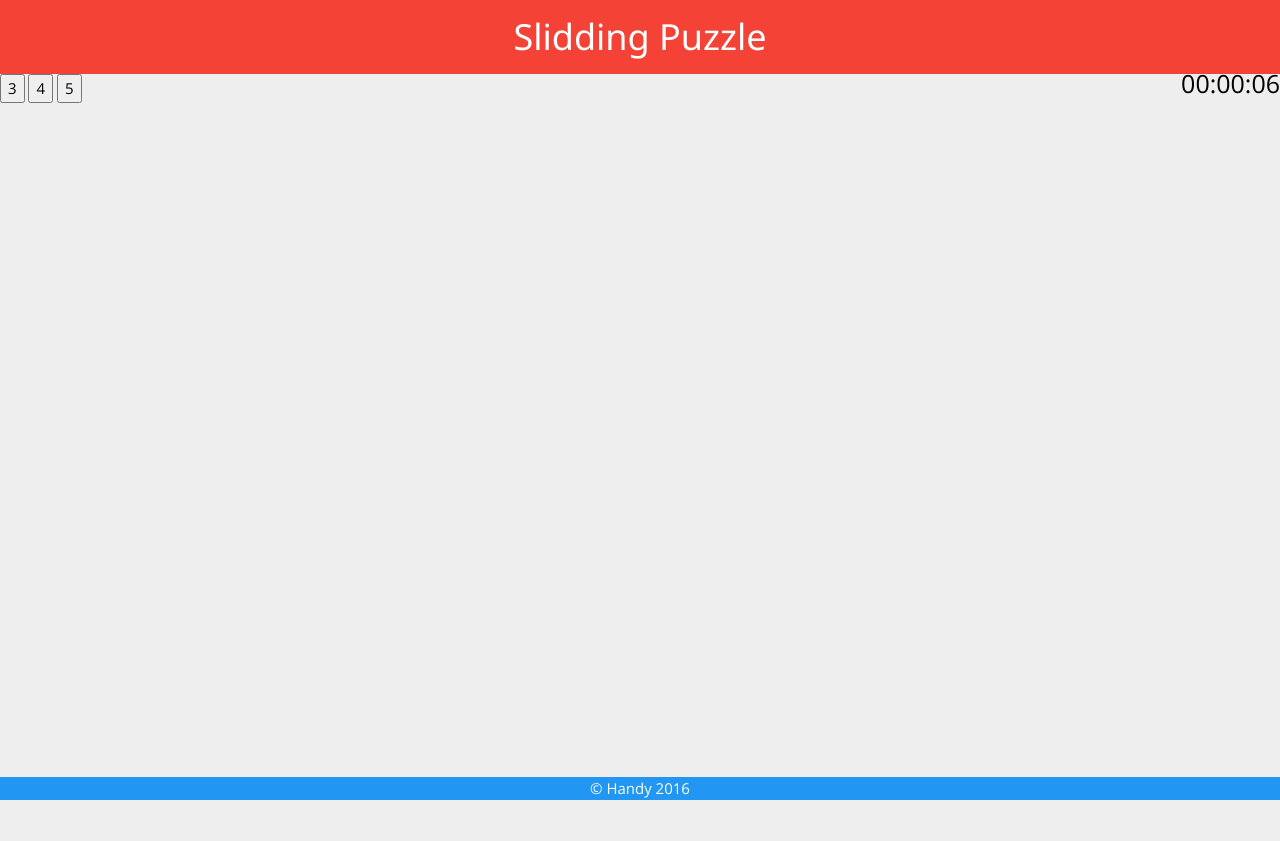
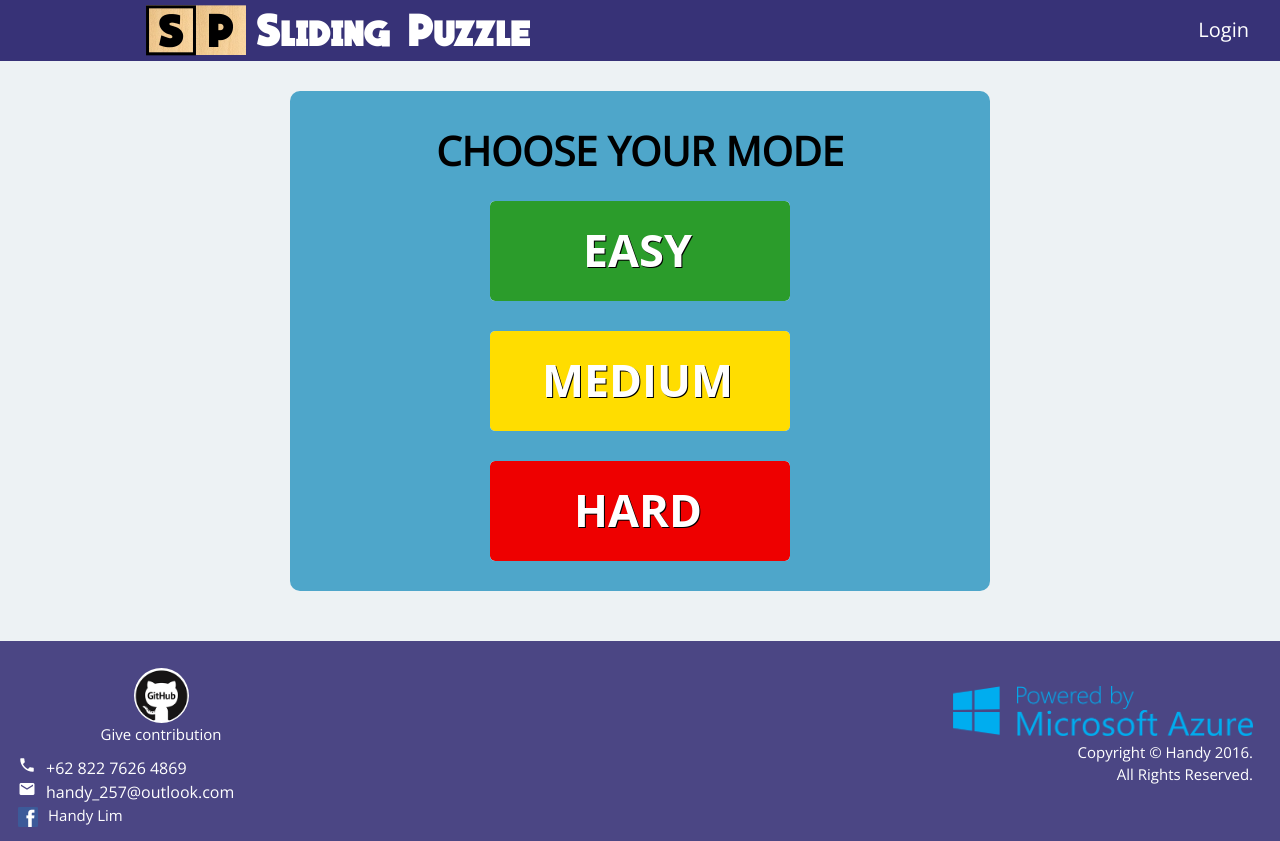
Before and after one commit to handylim/SlidingPuzzle, a PHP site: page / in a window 1280 px wide. Before the commit the page ends 800 px from the top, so only its background shows below. Run offline with PHP 8.4, Linux system fonts and the light colour scheme.

Commit message:
Improvement in UI

```diff
--- a/index.html
+++ b/index.html
@@ -3,34 +3,129 @@
 <head>
     <title>Sliding Puzzle</title>
     <link rel="stylesheet" type="text/css" href="http://www.w3schools.com/lib/w3.css" />
+    <link rel="stylesheet" href="https://fonts.googleapis.com/icon?family=Material+Icons">
     <link href='https://fonts.googleapis.com/css?family=Open+Sans' rel='stylesheet' type='text/css'>
     <link rel="stylesheet" type="text/css" href="main.css" />
 	<meta charset="utf-8" />
 </head>
-<body onload="startTime()">
-    <header class="w3-container w3-red">
-        <center>
-            <h1>Slidding Puzzle</h1>
-        </center>
+
+<body>
+    <header id="header" style="background-color: #373277" class="w3-container">
+        <div style="display: inline-block; margin-left: 10%">
+            <img src="Assets/logo.png" style="margin: 5px"/>
+        </div>
+
+        <div id="login" class="w3-dropdown-hover">
+            <span style="font-size: 20px; color: #ffffff">Login</span>
+            <div id="form" class="w3-dropdown-content w3-card-4 w3-border" style="width: 300px">
+                <form id="loginForm" class="w3-form" method="POST" action="<?php echo htmlspecialchars ($_SERVER['PHP_SELF']); ?>">
+                    <center>
+						<h4 id="loginHeader">Login</h4>
+					</center>
+
+                    <input id="emailField" name="email" class="w3-input" type="email" placeholder="Email" required />
+                    <input id="passwordField" name="password" class="w3-input" type="password" placeholder="Password" required />
+                    <div id="reEnterPassword"></div>
+                    <span id="errorForm" style="color: #ff0000"></span>
+                    <center id="submitPart">
+                        <input id="btn_Submit" class="w3-btn w3-round-large w3-blue" type="submit" value="Login">
+                    </center>
+                </form>
+
+                <center id="message" style="margin-top: 15px; margin-bottom: 15px">
+                    Don't have account?<br />
+                    <button class="buttonLink" onclick="SignUp()">Sign Up</button>
+                </center>
+            </div>
+        </div>
     </header>
 
-    <div id="timer"></div>
-    <div id="mainBox" style="display: block"></div>
+    <div id="content" style="width: 100%; height: 100%">
+        <center id="centeredBackground">
+            <div class="backgroundMode">
+                <div style="font-size: 40px; margin-bottom: 20px"><b>CHOOSE YOUR MODE</b></div>
+                <div onclick="createBox(3)" class="mode" style="background-image: url('Assets/easy.png')"></div>
+                <div onclick="createBox(4)" class="mode" style="background-image: url('Assets/medium.png')"></div>
+                <div onclick="createBox(5)" class="mode" style="background-image: url('Assets/hard.png')"></div>
+            </div>
+        </center>
 
-    <button onclick="createBox(3)" style="clear: left">3</button>
-    <button onclick="createBox(4)" style="clear: left">4</button>
-    <button onclick="createBox(5)" style="clear: left">5</button>
-    <div id="Test" style="clear: left"></div>
+        <div id="mainBox" style="display: block; margin: 30px"></div>
 
-    <center>
-	    <div id="errorMessage"></div>
-    </center>
+        <div id="sideBar">
+            <center>
+                <div id="timer" style="font-size: 30px"></div>
+            </center>
+            <div id="menu">
+            </div>
+        </div>
 
-	<footer class="w3-container w3-blue w3-bottom">
         <center>
-            &copy; Handy 2016
+            <div id="errorMessage"></div>
         </center>
+	</div>
+
+	<footer>
+        <table style="width: 100%; color: #ffffff">
+            <tr>
+                <td id="contact">
+                    <center style="margin-bottom: 10px">
+                        <a href="https://github.com/handylim/SlidingPuzzle" target="_blank">
+                            <img id="gitHubLogo" src="Assets/github logo.png"/><br />Give contribution
+                        </a>
+                    </center>
+                    <i class="material-icons iconMargin" style="font-size: 18px">phone</i><span style="font-size: 16px">+62 822 7626 4869</span><br />
+                    <i class="material-icons iconMargin" style="font-size: 18px">email</i><span style="font-size: 16px">handy_257@outlook.com</span><br />
+                    <a href="https://www.facebook.com/hanz.li.5" target="_blank"><img src="Assets/facebook logo.png" width="20" height="20" class="iconMargin"/>Handy Lim</a>
+                </td>
+                <td style="width: 40%"></td>
+                <td id="poweredByAzure"><p style="text-align: right"><img style="margin-bottom: 5px" src="Assets/azure logo.png" width="300" height="50"/><br />
+                Copyright &copy; Handy 2016.<br />
+                All Rights Reserved.</p></td>
+            </tr>
+        </table>
 	</footer>
+
     <script src="main.js"></script>
+	<script>
+		function SignUp() {
+			document.getElementById("loginHeader").innerHTML = "Sign Up";
+			document.getElementById("reEnterPassword").innerHTML = "<input id='reEnterPasswordField' name='reEnterPasswordInput' onblur='document.getElementById('errorMessage').innerHTML = ''' oninput='CheckPassword()' class='w3-input' type='password' placeholder='Re-enter password' required />";
+			document.getElementById("emailField").value = "";
+			document.getElementById("passwordField").value = "";
+			document.getElementById("errorMessage").innerHTML = "";
+			document.getElementById("submitPart").innerHTML = "<input id='btn_Submit' class='w3-btn w3-round-large w3-green' type='submit' value='Sign Up'>";
+			document.getElementById("message").innerHTML = "Have an account?<br /><button class='buttonLink' onclick='SignIn()'>Sign In</button>";
+			document.getElementById("loginForm").setAttribute("action", "Sign Up.php");
+		}
+
+		function SignIn() {
+			document.getElementById("loginHeader").innerHTML = "Login";
+			document.getElementById("emailField").value="";
+			document.getElementById("passwordField").value="";
+			document.getElementById("reEnterPassword").innerHTML = "";
+			document.getElementById("errorMessage").innerHTML = "";
+			document.getElementById("submitPart").innerHTML = "<input id='btn_Submit' class='w3-btn w3-round-large w3-blue' type='submit' value='Sign In'>";
+			document.getElementById("message").innerHTML = "Don't have account?<br /><button class='buttonLink' onclick='SignUp()'>Sign Up</button>";
+			document.getElementById("loginForm").setAttribute("action",'<?php echo htmlspecialchars ($_SERVER["PHP_SELF"]); ?>');
+		}
+
+		function CheckPassword() {
+			if(document.getElementById("passwordField").value != document.getElementById("reEnterPasswordField").value){
+				document.getElementById("errorMessage").innerHTML = "Password does not match";
+				document.getElementById("btn_Submit").setAttribute("disabled","disabled");
+			}
+			else{
+				document.getElementById("errorMessage").innerHTML = "";
+				document.getElementById("btn_Submit").removeAttribute("disabled");
+			}
+		}
+
+		function logOut() {
+			document.getElementById("loginHeader").innerHTML="Login";
+			document.getElementById("headerEmail").innerHTML="";
+			document.getElementById("form").innerHTML="<form id='loginForm' class='w3-form' method='POST' action='<?php echo htmlspecialchars ($_SERVER['PHP_SELF']); ?>'><p><input id='emailField' name='email' onfocus='document.getElementById('errorMessage').innerHTML = ''' class='w3-input' type='email' placeholder='Email' required /></p><p><input id='passwordField' name='password' class='w3-input' type='password' placeholder='Password' required /></p><div id='reEnterPassword'></div><span id='errorMessage' style='color: #ff0000'><?php if($error!=NULL) echo $error;?></span><center id='submitPart'><input id='btn_Submit' class='w3-btn w3-round-large w3-blue' type='submit' value='Sign In'></center></form><center id='message'>Don't have account?<br /><button class='buttonLink' onclick='SignUp()'>Sign Up</button></center>";
+		}
+	</script>
 </body>
 </html>
--- a/main.css
+++ b/main.css
@@ -1,29 +1,99 @@
-body {
-    background-color : #eeeeee;
-	font-family: 'Open Sans', sans-serif;
+html {
+	position: relative;
+    min-height: 100%;
 }
 
-#timer {
-    position: absolute;
-    right: 0px;
-    top: 65px;
-	font-size: 25px;
+body {
+	background-color: #EDF2F4;
+	font-family: 'Open Sans', sans-serif;
+	margin: 0 0 200px 0; /*margin bottom == footer height*/
+	padding-bottom: 20px;
 }
 
-#errorMessage{
+a {
+	text-decoration: none;
+}
+
+footer {
+	background-color: #4b4684;
+	height: 200px;
+	width: 100%;
+	position: absolute;
+	left: 0px;
+	bottom: 0px;
+}
+
+p {
+	margin-top: 0px;
+	margin-bottom: 0px
+}
+
+input {
+	margin-bottom: 10px;
+}
+
+#login {
+	float: right;
+	margin: 15px;
+}
+
+#form {
+	position: absolute;
+	top: 28px;
+	right: -25px;
+}
+
+#sideBar {
+	height: auto;
+	width: auto;
+	position: absolute;
+	top: 65px;
+	right: 0px;
+	float: right;
+	margin: 15px 15px 50px 15px;
+}
+
+#errorMessage {
 	color: red;
 	clear: left;
 	font-size: 28px;
 }
 
-.img{
+#contact {
+	width: 25%;
+	padding-top: 25px
+}
+
+#gitHubLogo {
+	width: 55px;
+	height: 55px;
+	border-radius: 50%;
+}
+
+#poweredByAzure {
+	width: 35%;
+	padding-right: 25px
+}
+
+.buttonLink {
+	background: none !important;
+	border: none;
+	padding: 0 !important;
+	font: inherit;
+	/*border is optional*/
+	border-bottom: 1px solid blue;
+	cursor: pointer;
+	color: blue;
+}
+
+.img {
 	width: 100px;
 	height: 100px;
 	position: relative;
 	background-repeat: no-repeat;
 }
 
-.innerBorder{
+.innerBorder {
 	width: 100px;
 	height: 100px;
 	position: absolute;
@@ -31,3 +101,32 @@ body {
 	left: 0px;
 	border: 3px solid black;
 }
+
+.backgroundMode {
+	width: 700px;
+	height: 500px;
+	margin: 30px;
+	padding-top: 30px;
+	border-radius: 10px;
+	background-color: #4ea6ca;
+}
+
+.mode {
+	width: 300px;
+	height: 100px;
+	margin-bottom: 30px;
+}
+
+.winMessage {
+	width: 500px;
+	height: auto;
+	margin: 50px;
+	padding: 20px;
+	border-radius: 10px;
+	background-color: #9BC53D;
+}
+
+.iconMargin {
+	margin-left: 15px;
+	margin-right: 10px
+}
--- a/main.js
+++ b/main.js
@@ -3,6 +3,8 @@ const HEIGHT = 100;
 var position;
 var box;
 var win = false;
+var sec;
+var t; // to store the timer interval
 
 var images = [
     "Assets/empty.bmp",
@@ -32,17 +34,38 @@ var images = [
     "Assets/24.bmp"
 ];
 
-
-
-var t = setInterval(startTime, 1000);
+var elmnt;
 
 function createBox(row) {
+	elmnt = document.getElementById("centeredBackground");
+	if (elmnt) { // remove the "choose level" part only if it exists
+		elmnt.parentElement.removeChild(elmnt);
+	}
+
+	document.getElementById("menu").innerHTML = '<img onclick="createBox(3)" style="margin: 15px" width="auto" height="50" src="Assets/easy.png"/> <br />' +
+		'<img onclick="createBox(4)" style="margin: 15px" width="auto" height="50" src="Assets/medium.png"/> <br />' +
+		'<img onclick="createBox(5)" style="margin: 15px" width="auto" height="50" src="Assets/hard.png"/>';
+
+	document.getElementById("sideBar").style.border = "1px solid #000000";
+
     document.getElementById("mainBox").innerHTML = "";
+	clearInterval(t);
     var totalBox = row * row;
     var randomNumbers = new Array(totalBox);
     var temp = new Array(totalBox);
     var num = totalBox;
     var index;
+
+	// for the timer
+	sec = 0;
+	function startTime() {
+		document.getElementById('timer').innerHTML = convert(sec);
+		sec++;
+		document.getElementById("menu").style.borderTop = "1px solid #000000";
+		document.getElementById("timer").style.margin = "15px";
+	}
+
+	t = setInterval(startTime, 1000); // start the timer
 
     for (var i = 0; i < totalBox; i++) {
         temp[i] = i;
@@ -75,11 +98,10 @@ function createBox(row) {
 
 function setBorder(id) {
 	document.getElementById(id).className = "innerBorder";
-	// position = Number(id.substr(6, 1));
 }
 
 function removeBorder(id) {
-	document.getElementById(id).removeAttribute("class");
+	document.getElementById(id).classList.remove("innerBorder");
 }
 
 function swap(idSource, idTarget) {
@@ -101,12 +123,6 @@ function checkEmptyBox(idBox1, idBox2) { // check whether the box that will be s
 		return true;
 	}
 	return false;
-}
-
-var sec = 0;
-function startTime() {
-    document.getElementById('timer').innerHTML = convert(sec);
-    sec++;
 }
 
 function convert(s) {
@@ -226,6 +242,8 @@ document.onkeydown = function(e) {
 
 	if (checkWin()) {
 		// do something when win
+		clearInterval(t);
+		document.getElementById("content").innerHTML = "<center style='font-size: 50px'><div class='winMessage'>Congratulations,<br />You win!!!<br />Your time is:<br />" + convert(sec) + "</div></center>";
 	}
 
 	if (showErrorMessage) {
@@ -239,12 +257,12 @@ document.onkeydown = function(e) {
 
 function checkWin() {
 	// detect the empty box
-	if (document.getElementById((box * box).toString()).style.backgroundImage != "url(" + images[0] + ")") {
+	if (document.getElementById((box * box).toString()).style.backgroundImage != "url(\"" + images[0] + "\")") {
 		return false;
 	}
 	// detect the whether the numbered boxes are in the right place or not
 	for (var v = 1; v < box * box; v++) {
-		if (document.getElementById((v).toString()).style.backgroundImage != "url(" + images[v] + ")") {
+		if (document.getElementById((v).toString()).style.backgroundImage != "url(\"" + images[v] + "\")") {
 			return false;
 		}
 	}
```
Also changed, not shown: Assets/azure logo.png (added), Assets/easy.png (added), Assets/facebook logo.png (added), Assets/github logo.png (added), Assets/hard.png (added), Assets/logo.png (added), Assets/medium.png (added).
